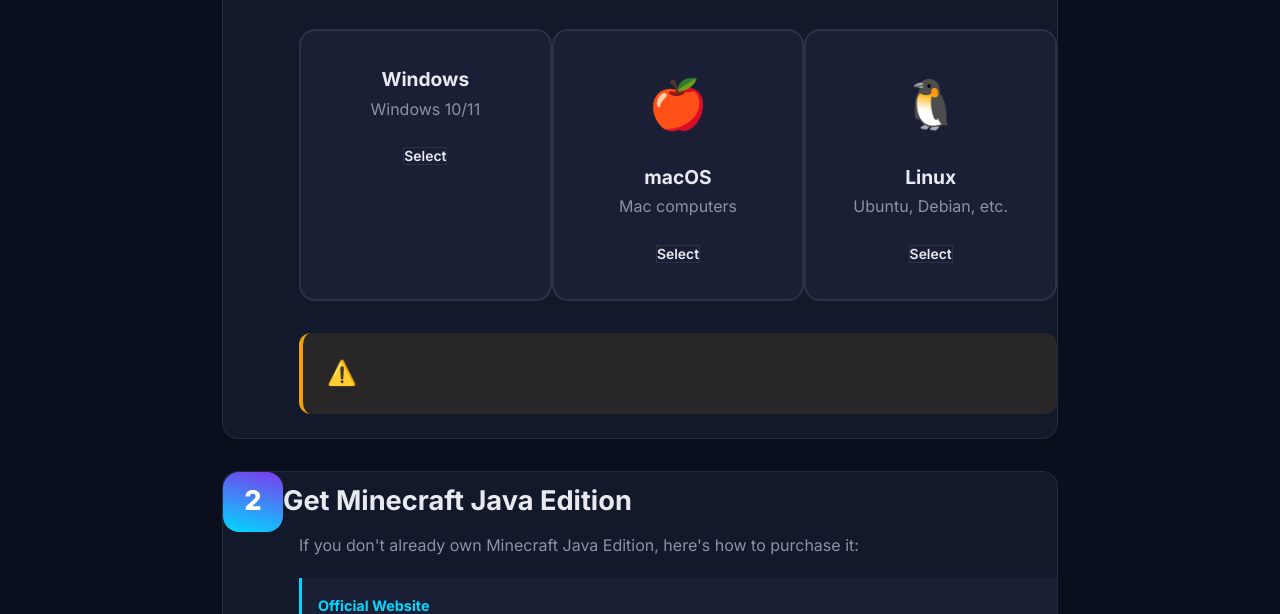
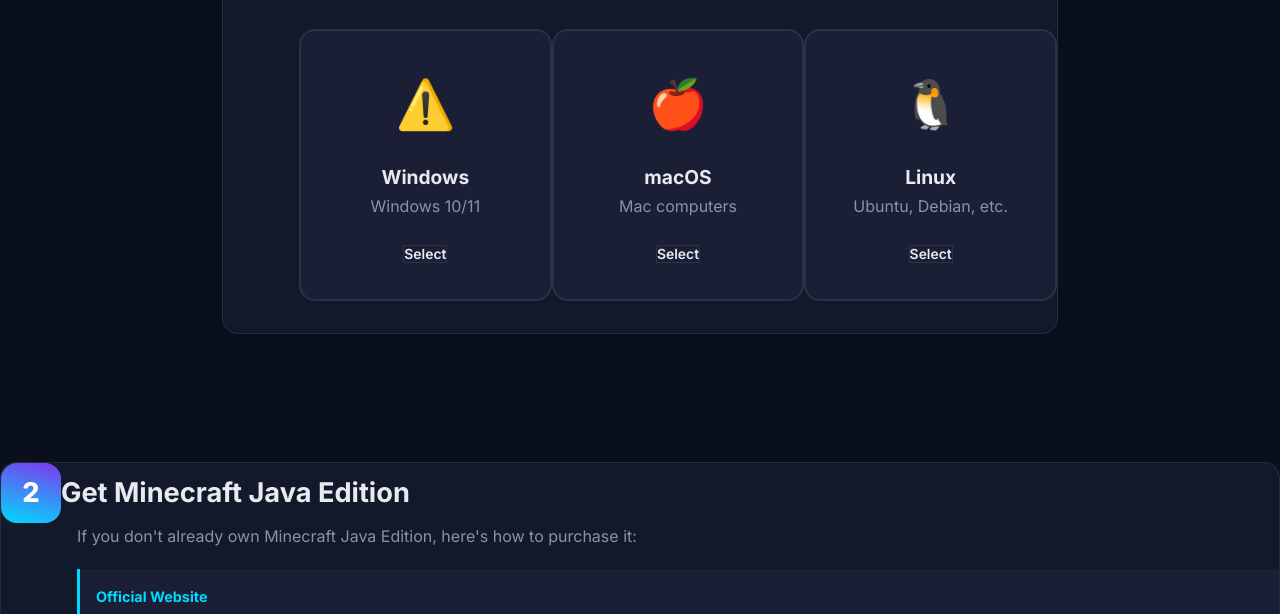
Before and after one commit to sirlygo/lygoland.online, a website: page setup-guide.html in a window 1280 px wide. Shown: the part 729-1343 px from the top of the page. Drawn offline with Linux system fonts and the light colour scheme.

Commit message:
Update setup-guide.html

```diff
--- a/setup-guide.html
+++ b/setup-guide.html
@@ -612,6 +612,7 @@
 
                         <div class="platform-grid">
                             <div class="platform-card" onclick="showPlatform('windows')">
+                                <div class="platform-icon">⚠️</div>
                                 <h3 class="platform-name">Windows</h3>
                                 <p class="platform-desc">Windows 10/11</p>
                                 <button class="btn btn-sm btn-outline">Select</button>
@@ -631,10 +632,6 @@
                                 <button class="btn btn-sm btn-outline">Select</button>
                             </div>
                         </div>
-
-                        <div class="alert alert-warning">
-                            <div class="alert-icon">⚠️</div>
-                            <div class="alert-content">
                             </div>
                         </div>
                     </div>
```
